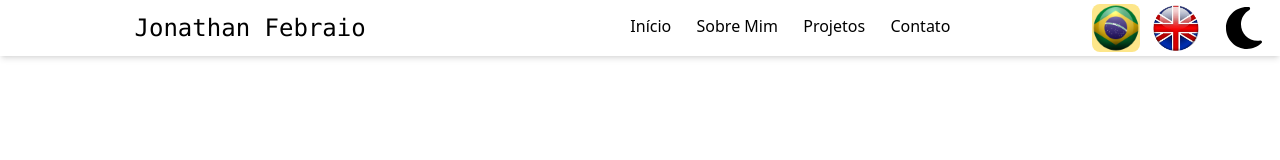
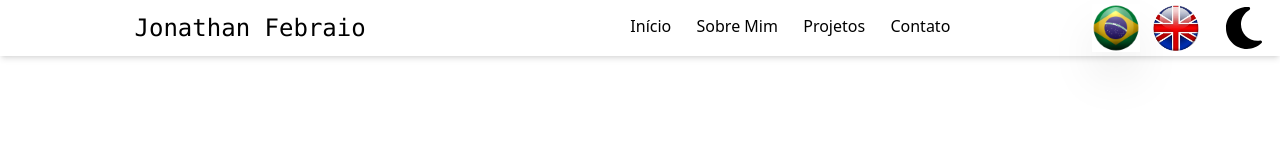
Before and after one commit to JRaamos/portfolio, a React (Vite) app: page / in a window 1280 px wide. Shown: the top 160 px of the page. Built offline with nearby package versions, Linux system fonts and the light colour scheme.

Commit message:
fix: pequeno ajuste no header

```diff
--- a/src/components/Lenguage.tsx
+++ b/src/components/Lenguage.tsx
@@ -14,11 +14,7 @@ function Lenguage() {
       <button
         type="button"
         className={ `w-12 h-12 flex items-center mr-3
-           ${
-             language === 'pt'
-               ? 'bg-amber-200 hover:scale-110 transition-all'
-               : 'hover:scale-110 transition-all'
-        } rounded-lg` }
+         hover:scale-110 transition-all shadow-2xl` }
         onClick={ () => {
           i18n.changeLanguage('pt');
           localStorage.setItem('language', 'pt');
@@ -31,11 +27,7 @@ function Lenguage() {
       <button
         type="button"
         className={ `w-12 h-12 flex items-center
-           ${
-             language === 'en'
-               ? 'bg-amber-200 hover:scale-110 transition-all'
-               : 'hover:scale-110 transition-all'
-        } rounded-lg` }
+         hover:scale-110 transition-all` }
         onClick={ () => {
           i18n.changeLanguage('en');
           localStorage.setItem('language', 'en');
```
